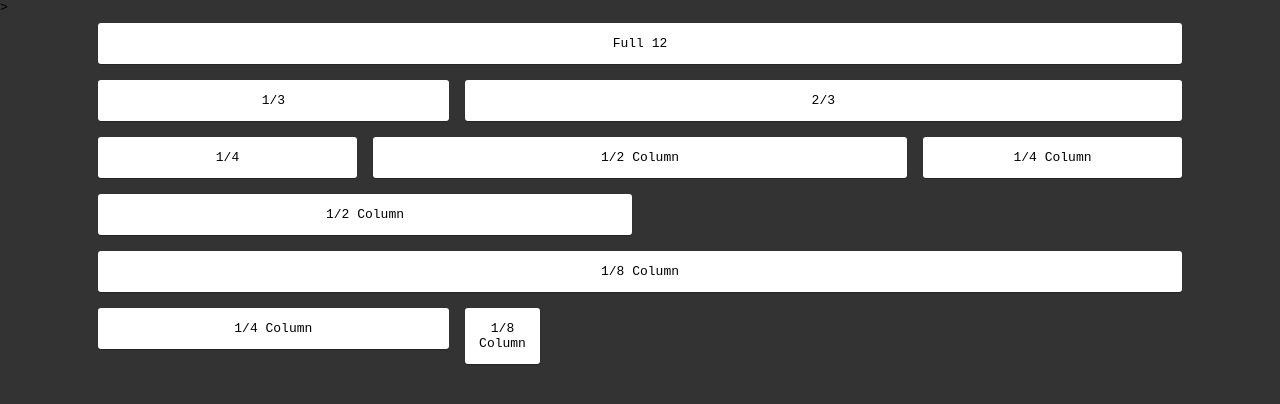
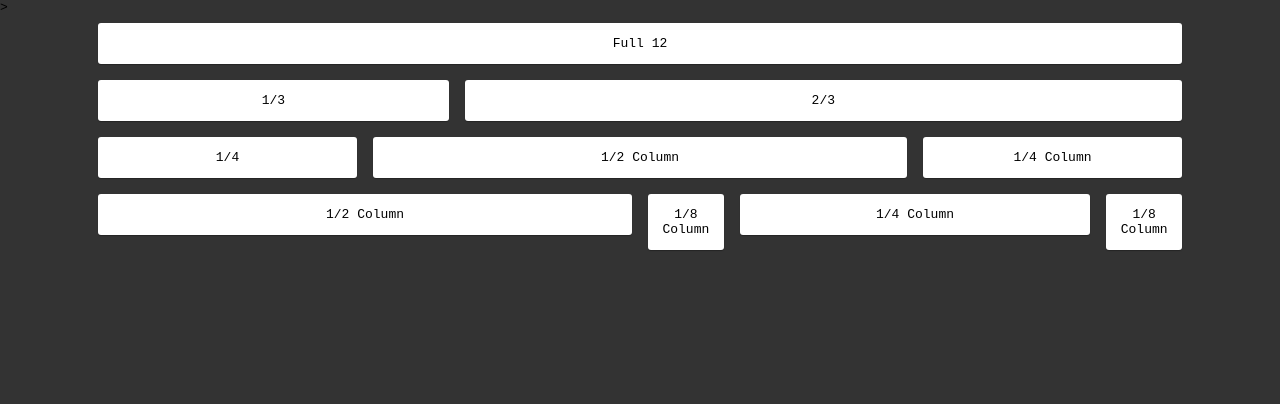
Before and after one commit to saiyanka/gridwork, a plain HTML site: page index.html in a window 1280 px wide. Drawn offline with Linux system fonts and the light colour scheme.

Commit message:
fourth column correction

```diff
--- a/index.html
+++ b/index.html
@@ -53,7 +53,7 @@
       </div>
     </div>
 
-    <div class="ns-12">
+    <div class="ns-1">
 
       <div class="ns"> 1/8 Column
       </div>
```
